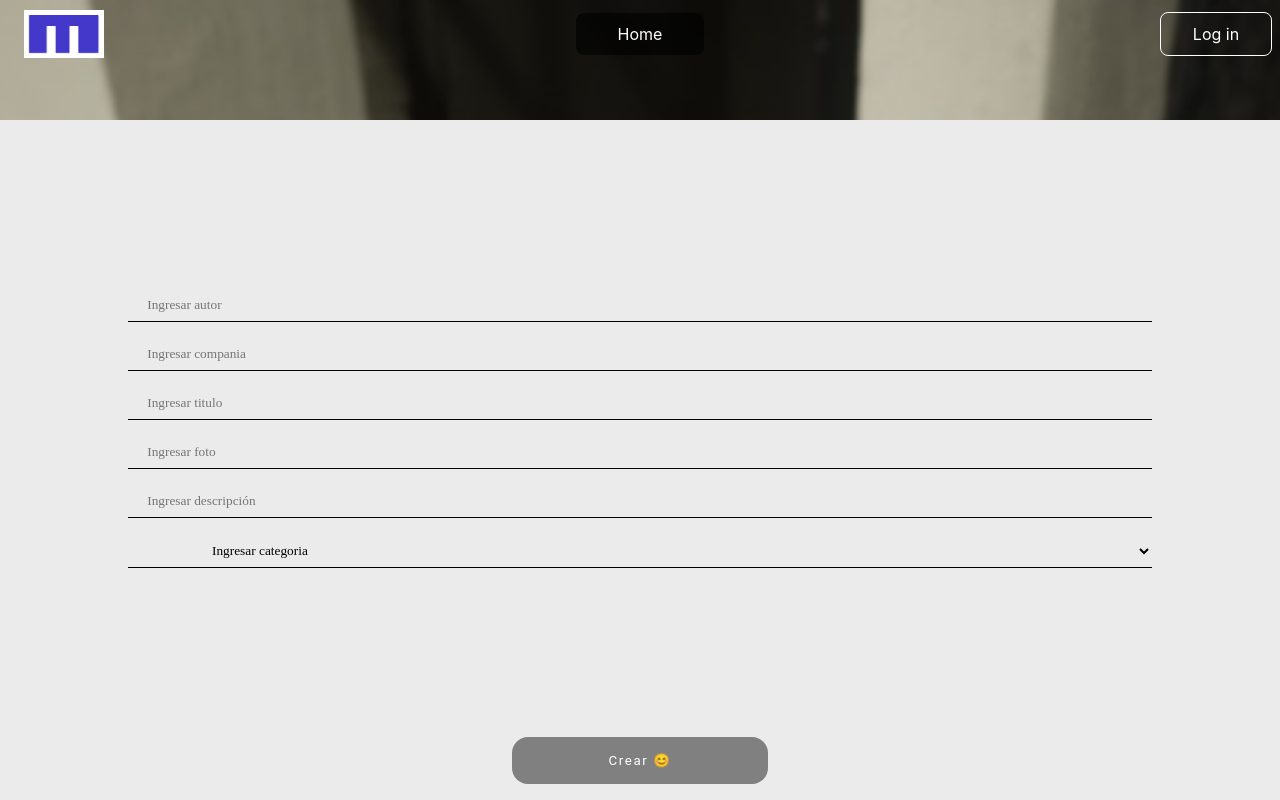
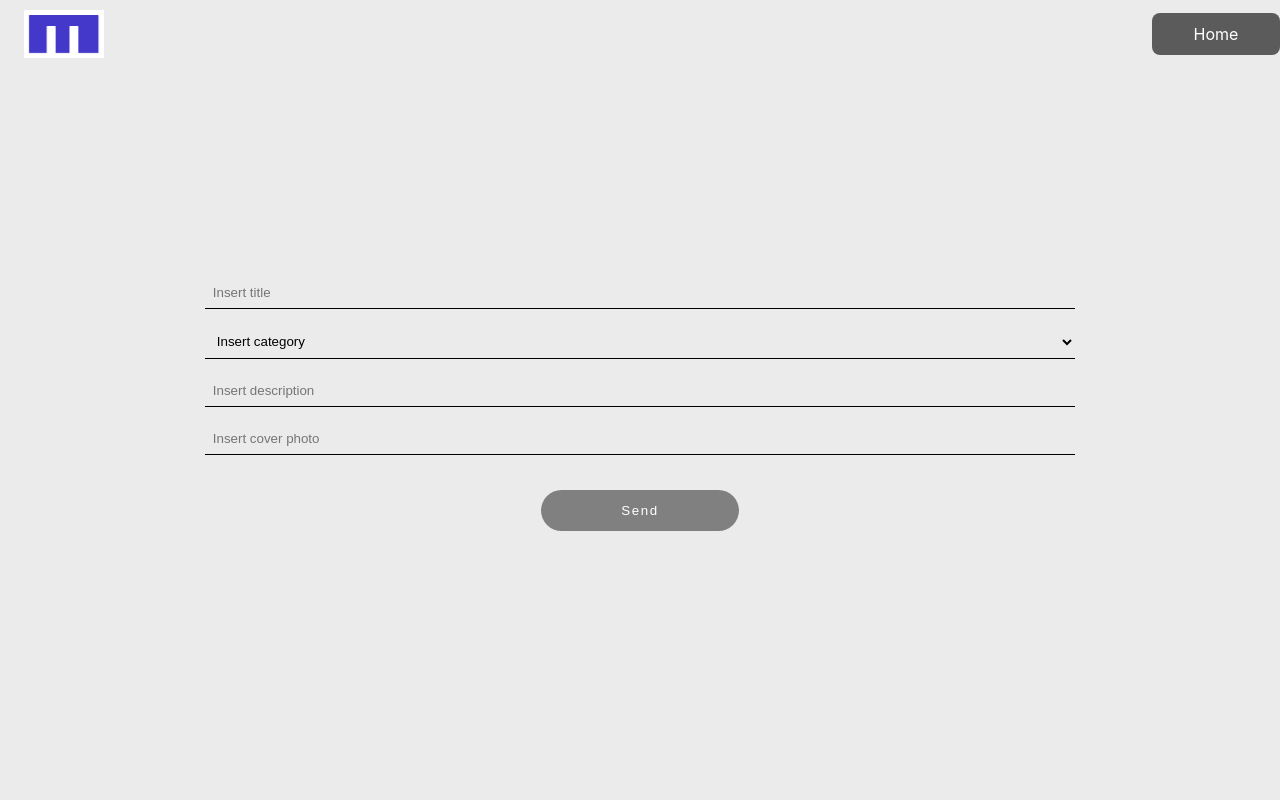
Before and after one commit to feldrok/minga-frontend, a React (Create React App) app: page /newcomics in a window 1280 px wide. Built offline with nearby package versions, Linux system fonts and the light colour scheme.

Commit message:
form, newcomic modificado, redux

```diff
--- a/src/layouts/FormComics/FormComics.css
+++ b/src/components/FormComics/FormComics.css
@@ -1,3 +1,5 @@
+
+
 .container_form {
     display: flex;
     justify-content: center;
@@ -6,30 +8,29 @@
     width: 100%;
     position: relative;
     overflow: hidden;
-    height: 83vh;
 }
 
+
+
 .input{
-    width: 80%;
-    padding: 0.5rem 5rem;
+    width: 68%;
     margin: 0.5rem;
+    padding: 0.5rem;
     border-top: none;
     border-left: none;
     border-right: none;
     border-bottom: solid 1px black;
-    font-family: ubuntu;
     background-color:transparent;
 }
 
-.input>option{
+option{
     background-color: rgb(215, 207, 207);
 }
 
-
 .button_create {
-    font-family: roboto;
-    padding: 1rem 6rem;
-    border-radius: 1rem;
+    padding: 1em 6em;
+    margin-top: 2em;
+    border-radius: 3rem;
     border: none;
     background-color: grey;
     color: white;
@@ -39,8 +40,3 @@
 .button_create:hover{
     background-color: #4338CA;
 }
-
-input::placeholder {
-    position: absolute;
-    left: 1.2rem;
-}
--- /dev/null
+++ b/src/components/FormComics/FormComics.jsx
@@ -0,0 +1,86 @@
+import "./FormComics.css";
+
+import { useDispatch, useSelector } from "react-redux";
+import { useRef, useState } from "react";
+
+import React from "react";
+import comicActions from "../../store/comics/actions";
+
+const { createNewComic } = comicActions;
+
+function FormComics() {
+
+  const dispatch = useDispatch();
+
+  //obtengo las referencias
+  const inputTitle = useRef("");
+  const inputPhoto = useRef("");
+  const inputDescription = useRef("");
+
+  const [value, setValue] = useState("");
+  console.log(value);
+
+  //function para guardar los comics creados
+  const createComic = (e) => {
+    e.preventDefault();
+
+    const comic = {
+      author_id: "63b31c350bddc55d435910d7",
+      company_id: "63b31c350bddc55d435910d7",
+      title: inputTitle.current.value,
+      photo: inputPhoto.current.value,
+      description: inputDescription.current.value,
+      category: "63b31c350bddc55d435910d7",
+    };
+
+    dispatch(createNewComic(comic));
+}
+
+  return (
+    <>
+      <form action="" className="container_form" onSubmit={createComic}>
+        <input
+          type="text"
+          ref={inputTitle}
+          placeholder="Insert title"
+          className="input"
+        />
+        <select
+          name="categories"
+          className="input"
+          id="categories"
+          onChange={(e) => setValue(e.target.value)}
+        >
+          <option value="">Insert category</option>
+          <option value="elManga">Comic manga</option>
+          <option value="aventura">Adventure comic</option>
+          <option value="belico">War comic</option>
+          <option value="humoristico">Humorous comic</option>
+          <option value="deportivo">Sports comic</option>
+          <option value="fantastico">Fantastic comic</option>
+          <option value="historico">Historical comic</option>
+          <option value="policiaco">Police comic</option>
+        </select>
+        <input
+          type="text"
+          ref={inputDescription}
+          placeholder="Insert description"
+          className="input"
+        />
+        <input
+          type="text"
+          ref={inputPhoto}
+          placeholder="Insert cover photo"
+          className="input"
+        />
+        <input
+          type="submit"
+          value="Send"
+          className="button_create"
+        />
+      </form>
+    </>
+  );
+}
+
+export default FormComics;
--- a/src/layouts/FormComics/FormComics.jsx
+++ /dev/null
@@ -1,103 +0,0 @@
-import "./FormComics.css";
-
-import { useDispatch, useSelector } from "react-redux";
-import { useRef, useState } from "react";
-
-import React from "react";
-import comicActions from "../../store/comics/actions";
-
-const {createNewComic} = comicActions
-
-function FormComics() {
-    const store = useSelector(store=> store.comics)
-    const dispatch= useDispatch()
-
-    //obtengo las referencias
-    const inputAuthor_id= useRef("")
-    const inputCompany_id= useRef("")
-    const inputTitle= useRef("");
-    const inputPhoto= useRef("");
-    const inputDescription= useRef("");
-    const inputCategory= useRef("");
-
-    const [value, setValue] = useState("")
-    console.log(value)
-
-//function para guardar los comics creados
-    const createComic= (e) => {
-        e.preventDefault()
-
-        const comic = {
-            author_id: inputAuthor_id.current.value,
-            company_id: inputCompany_id.current.value,
-            title: inputTitle.current.value,
-            photo: inputPhoto.current.value,
-            description: inputDescription.current.value,
-            category: inputCategory.current.value,
-
-        }
-        console.log(comic)
-
-       dispatch(createNewComic(comic))
-              console.log(store)
-    }
-
-
-
-
-    return (
-        <>
-        <form action=""
-            className="container_form">
-            <input type="text"
-            ref= {inputAuthor_id}
-            placeholder="Ingresar autor"
-            className="input"
-            />
-            <input type="text"
-            ref= {inputCompany_id}
-            placeholder="Ingresar compania"
-            className="input"
-            />
-            <input type="text"
-            ref= {inputTitle}
-            placeholder="Ingresar titulo"
-            className="input"
-            />
-            <input type="text"
-            ref= {inputPhoto}
-            placeholder="Ingresar foto"
-            className="input"
-            />
-            <input type="text"
-            ref= {inputDescription}
-            placeholder="Ingresar descripción"
-            className="input"
-            />
-            <select
-            name="categories"
-            className="input"
-            id="categories"
-            onChange={(e) =>setValue(e.target.value)}
-            >
-                <option  value="">Ingresar categoria</option>
-                <option  value="elManga">El manga</option>
-                <option  value="aventura">Comic de aventuras</option>
-                <option  value="belico">Comic bélico</option>
-                <option  value="humoristico">Comic humorístico</option>
-                <option  value="costumbrista">Comic costumbrista</option>
-                <option  value="deportivo">Comic deportivo</option>
-                <option  value="fantastico">Comic fantástico</option>
-                <option  value="historico">Comic histórico</option>
-                <option  value="policiaco">Comic políciaco</option>
-
-            </select>
-        </form>
-        <div>
-            <button className="button_create" onClick={createComic} > Crear &#128522;</button>
-        </div>
-        </>
-    );
-}
-
-export default FormComics;
--- a/src/layouts/Nav/Nav.css
+++ b/src/layouts/Nav/Nav.css
@@ -70,6 +70,7 @@
 
 .menu-icon {
   cursor: pointer;
+  stroke: white;
 }
 
 .close-button {
--- a/src/router/MyComics/MyComics.css
+++ b/src/router/MyComics/MyComics.css
@@ -1,38 +1,40 @@
-.container_link {
-    position: absolute;
+.container_body {
     display: flex;
     justify-content: center;
     align-items: center;
     flex-direction: column;
-    height: 70vh;
-    border-top-right-radius:22% ;
-    border-top-left-radius:22% ;
-    background-color: white;
-    top: 11rem;
+    min-height: 500px;
+    border-top-right-radius:4rem;
+    border-top-left-radius:4rem;
+    background-color: #ebebeb;
+    top: 15rem;
+    position: absolute;
     width: 100%;
-}
-.general {
-    position: relative;
 }
 
 .container_nav{
+    display: flex;
+    justify-content: center;
+    align-items: center;
     background-image: url(../../../public/mycomicbg.png);
     background-size: cover;
-    height: 15rem;
-    position: relative;
-
+    height: 20rem;
 }
 
 .link_new_comic {
-    padding: 1rem 2rem;
-    border-radius: 10%;
+    padding: 0.5em 6em;
+    border-radius: 6%;
     color: #34d399;
     background-color: #ecfdf5;
     text-decoration: none;
-    margin-top: 1rem;
 }
 
 .link_new_comic:hover {
     background-color: #34d399;
     color: black;
 }
+
+h1 {
+    color: white;
+    text-transform: uppercase;
+}
--- a/src/router/MyComics/MyComics.jsx
+++ b/src/router/MyComics/MyComics.jsx
@@ -1,5 +1,6 @@
 import "./MyComics.css";
 
+import Button from "../../components/Button/Button";
 import { Link } from "react-router-dom";
 import Nav from "../../layouts/Nav/Nav";
 import React from "react";
@@ -7,13 +8,14 @@ import React from "react";
 function Comics() {
   return (
     <>
+      <Nav />
       <div className="general">
         <div className="container_nav">
-          <Nav />
+          <h1>My comics</h1>
         </div>
-        <div className="container_link">
+        <div className="container_body">
           <Link to={"/newcomics"} className="link_new_comic">
-            Agregar Comics
+            Add comic
           </Link>
         </div>
       </div>
--- a/src/router/NewComic/NewComic.css
+++ b/src/router/NewComic/NewComic.css
@@ -1,14 +1,15 @@
 .container_newcomics {
     background-color: #ebebeb;
     height: 100vh;
+    display: flex;
+    justify-content: center;
+    align-items: center;
 }
 
-.container_navcomics {
-    height: 15vh;
-    background-image: url(../../../public/mycomicbg.png);
-    background-size: cover;
+.menu-icon{
+    stroke: #4338ca;
 }
 
-.container_form {
-    height: 85vh;
+.log-button {
+    display: none;
 }
--- a/src/router/NewComic/NewComic.jsx
+++ b/src/router/NewComic/NewComic.jsx
@@ -1,19 +1,42 @@
 import "./NewComic.css";
+import "react-toastify/dist/ReactToastify.css";
 
-import FormComics from "../../layouts/FormComics/FormComics";
+import React, { useEffect } from "react";
+import { Slide, ToastContainer, toast } from "react-toastify";
+
+import FormComics from "../../components/FormComics/FormComics";
 import Nav from "../../layouts/Nav/Nav";
-import React from "react";
+import { useSelector } from "react-redux";
 
 function NewComic() {
+  const comicStore = useSelector((state) => state.comics);
+  const createComicNotify = () =>
+    toast.success("Comic created", { autoClose: 3000, theme: "colored" });
+  const errorComicNotify = () => {
+    comicStore.comics.response.map((error) =>
+      toast.error(error.message, { autoClose: 3000, theme: "colored" })
+    );
+  };
+  useEffect(() => {
+    if (comicStore.comics?.success === true) {
+      createComicNotify();
+    }
+    if (comicStore.comics?.success === false) {
+      errorComicNotify();
+    }
+  }, [comicStore]);
+  console.log(comicStore);
+
   return (
-    <div className="container_newcomics">
-      <div className="container_navcomics">
-        <Nav />
+    <>
+      <ToastContainer transition={Slide} />
+      <Nav />
+      <div className="container_newcomics">
+        <div className="container_form">
+          <FormComics />
+        </div>
       </div>
-      <div className="container_form">
-        <FormComics />
-      </div>
-    </div>
+    </>
   );
 }
 
--- a/src/store/comics/reducers.js
+++ b/src/store/comics/reducers.js
@@ -4,7 +4,8 @@ import { createReducer } from "@reduxjs/toolkit";
 const { createNewComic } = comicActions
 
 const initialState = {
-    newComic: []
+    comics: [],
+    message: ""
 }
 
 const comicReducer = createReducer(
@@ -15,7 +16,7 @@ const comicReducer = createReducer(
                 createNewComic.fulfilled,
                 (state, action) => {
                     let newState = {
-                        newComic: action.payload.response.comic,
+                        comics: action.payload.response.comic,
                         message: action.payload.message
                     }
                     return newState
```
Also changed, not shown: src/layouts/Nav/Nav.jsx (+14 -17 lines), src/store/comics/actions.js (line endings or trailing spaces).
